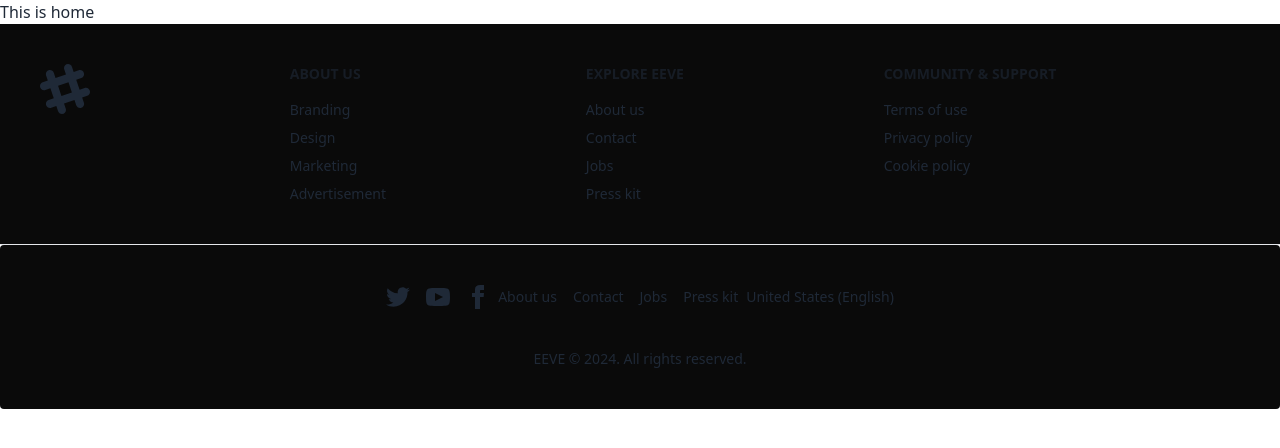
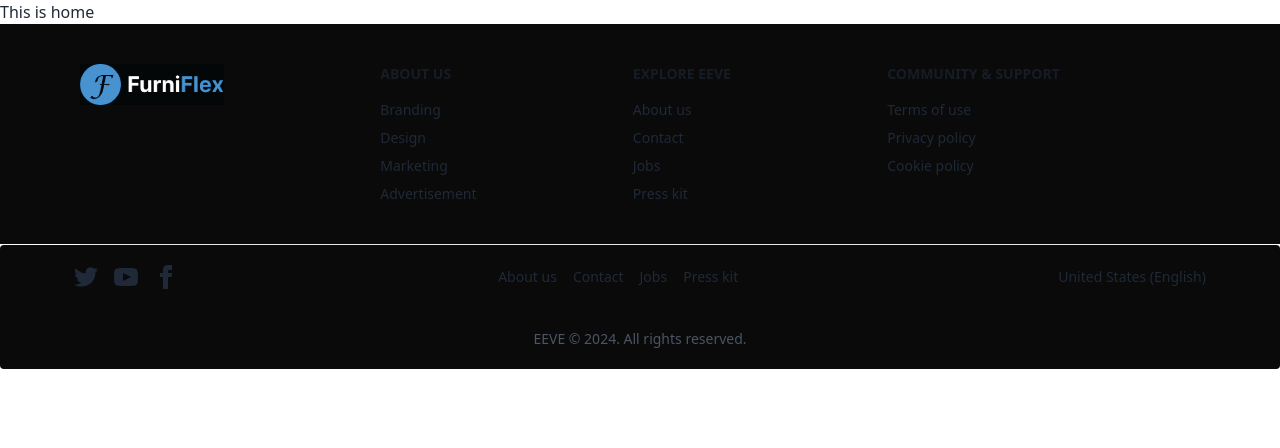
Before and after one commit to Rakibul-Hasan-max/Furniflex, a React (Vite) app: page / in a window 1280 px wide. Shown: the top 448 px of the page. Built offline with nearby package versions, Linux system fonts and the light colour scheme.

Commit message:
footer design

```diff
--- a/src/pages/Shared/Footer/Footer.jsx
+++ b/src/pages/Shared/Footer/Footer.jsx
@@ -1,21 +1,12 @@
 import React from "react";
+import logo from "../../../assets/logo.png";
 
 const Footer = () => {
   return (
     <div>
-      <footer className="footer bg-neutral-950 text-base-content p-10">
+      <footer className="footer bg-neutral-950 text-base-content p-10 px-20">
         <aside>
-          <svg
-            width="50"
-            height="50"
-            viewBox="0 0 24 24"
-            xmlns="http://www.w3.org/2000/svg"
-            fillRule="evenodd"
-            clipRule="evenodd"
-            className="fill-current"
-          >
-            <path d="M22.672 15.226l-2.432.811.841 2.515c.33 1.019-.209 2.127-1.23 2.456-1.15.325-2.148-.321-2.463-1.226l-.84-2.518-5.013 1.677.84 2.517c.391 1.203-.434 2.542-1.831 2.542-.88 0-1.601-.564-1.86-1.314l-.842-2.516-2.431.809c-1.135.328-2.145-.317-2.463-1.229-.329-1.018.211-2.127 1.231-2.456l2.432-.809-1.621-4.823-2.432.808c-1.355.384-2.558-.59-2.558-1.839 0-.817.509-1.582 1.327-1.846l2.433-.809-.842-2.515c-.33-1.02.211-2.129 1.232-2.458 1.02-.329 2.13.209 2.461 1.229l.842 2.515 5.011-1.677-.839-2.517c-.403-1.238.484-2.553 1.843-2.553.819 0 1.585.509 1.85 1.326l.841 2.517 2.431-.81c1.02-.33 2.131.211 2.461 1.229.332 1.018-.21 2.126-1.23 2.456l-2.433.809 1.622 4.823 2.433-.809c1.242-.401 2.557.484 2.557 1.838 0 .819-.51 1.583-1.328 1.847m-8.992-6.428l-5.01 1.675 1.619 4.828 5.011-1.674-1.62-4.829z"></path>
-          </svg>
+          <img class="w-36 ..." src={logo} />
         </aside>
         <nav>
           <h6 className="footer-title">About US</h6>
@@ -38,9 +29,11 @@ const Footer = () => {
           <a className="link link-hover">Cookie policy</a>
         </nav>
       </footer>
-      <hr />
-      <footer className="footer footer-center bg-neutral-950 text-base-content rounded p-10">
-        <div class="flex">
+      <div class="px-20">
+        <hr />
+      </div>
+      <footer className="footer footer-center bg-neutral-950 text-base-content rounded py-5">
+        <div className="grid grid-flow-col gap-80">
           <nav>
             <div className="grid grid-flow-col gap-4">
               <a>
@@ -88,7 +81,7 @@ const Footer = () => {
             <p>United States (English)</p>
           </nav>
         </div>
-        <aside>
+        <aside class="text-gray-600">
           <p>EEVE © {new Date().getFullYear()}. All rights reserved.</p>
         </aside>
       </footer>
```
Also changed, not shown: src/assets/logo.png (added).
